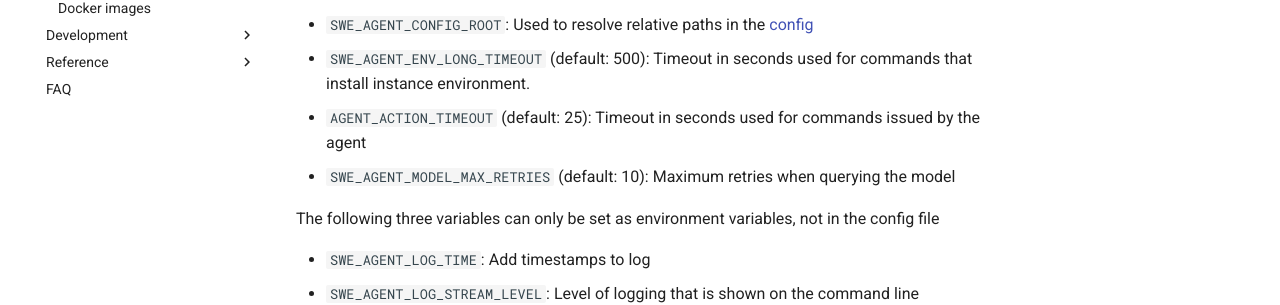
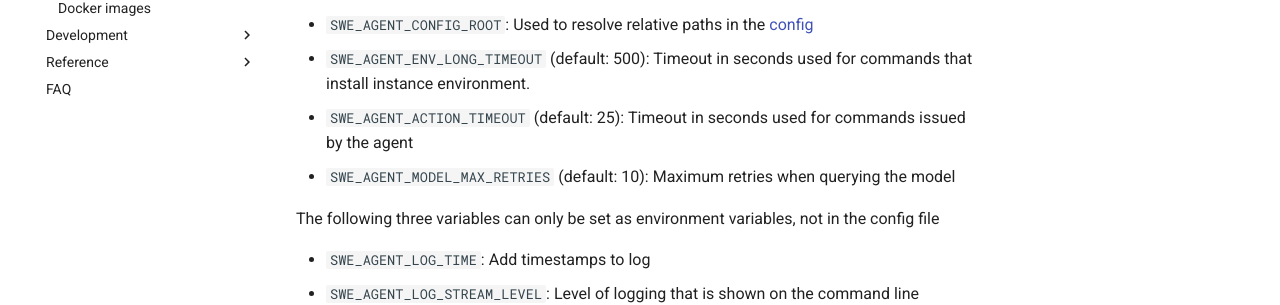
Before and after one commit to princeton-nlp/SWE-agent, an MkDocs documentation site: the page built from docs/config/env.md, in a window 1280 px wide and 1243 px high. Shown: the part 372-677 px from the top of the window. Built offline with MkDocs 1.6.1 and Material for MkDocs 9.7.7, drawn with Linux system fonts in a browser that asks for light colours; comment, search, counter and statistics services are not loaded.

Commit message:
Doc fix: SWE_AGENT_ACTION_TIMEOUT (#735)

```diff
--- a/docs/config/env.md
+++ b/docs/config/env.md
@@ -9,7 +9,7 @@ This page details all environment variables that are currently in use by SWE-age
 * All API keys (for LMs and GitHub) can be set as an environment variable. See [here](../installation/keys.md) for more information.
 * `SWE_AGENT_CONFIG_ROOT`: Used to resolve relative paths in the [config](config.md)
 * `SWE_AGENT_ENV_LONG_TIMEOUT` (default: 500): Timeout in seconds used for commands that install instance environment.
-* `AGENT_ACTION_TIMEOUT` (default: 25): Timeout in seconds used for commands issued by the agent
+* `SWE_AGENT_ACTION_TIMEOUT` (default: 25): Timeout in seconds used for commands issued by the agent
 * `SWE_AGENT_MODEL_MAX_RETRIES` (default: 10): Maximum retries when querying the model
 
 The following three variables can only be set as environment variables, not in the config file
```
